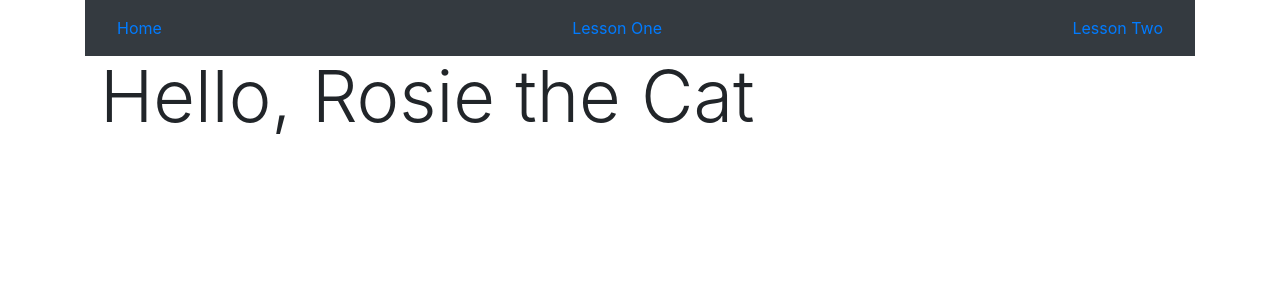
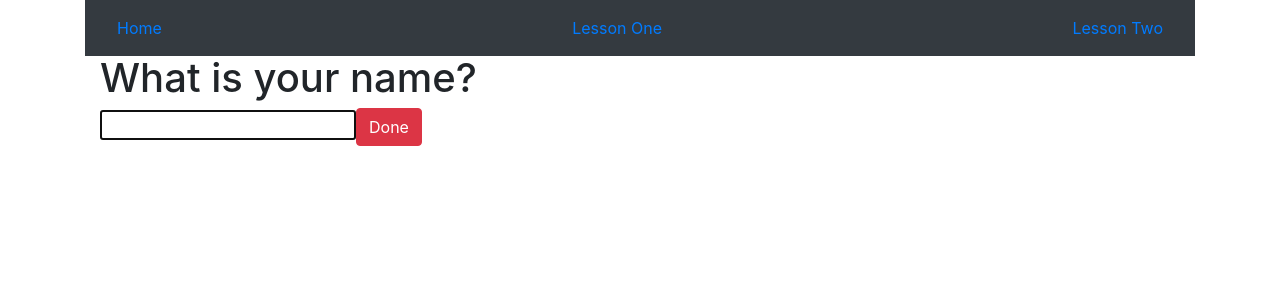
Before and after one commit to howardkitto/ProSpelling, a React (Create React App) app in the folder frontend/: page / in a window 1280 px wide. Shown: the top 300 px of the page. Built offline with nearby package versions, Linux system fonts and the light colour scheme.

Commit message:
basic user details form

```diff
--- a/frontend/src/containers/HomeContainer.js
+++ b/frontend/src/containers/HomeContainer.js
@@ -1,9 +1,10 @@
 import React, { Component } from 'react';
 import {connect} from 'react-redux'
-import {saveName} from '../redux/actionCreators'
 
 import Video from './Video'
 import rosie from '../video/Rosie.mp4'
+
+import UserDetailsForm from './UserDetailsForm'
 
 class HomeContainer extends Component{
 
@@ -13,8 +14,9 @@ render(){
   return(
 
     <div className="container">
-
-        <h1 className="display-3">Hello, {this.props.spellerName}</h1>
+      {(this.props.spellerName)?
+        <h1 className="display-3">Hello, {this.props.spellerName}</h1>:
+        <UserDetailsForm headerText = "What is your name?  "/>}
         <Video  src={rosie}
               height = {180}
               width = {302}
@@ -33,10 +35,4 @@ const mapStateToProps = state => {
   }
 }
 
-const mapDispatchToProps = dispatch => {
-  return {
-          name : dispatch(saveName('Rosie the Cat'))
-        }
-}
-
-export default connect(mapStateToProps, mapDispatchToProps)(HomeContainer)
+export default connect(mapStateToProps)(HomeContainer)
--- a/frontend/src/containers/LessonOneContainer.js
+++ b/frontend/src/containers/LessonOneContainer.js
@@ -1,4 +1,5 @@
 import React, { Component } from 'react';
+import {connect} from 'react-redux'
 
 
 import a from '../audio/a.mp3'
@@ -42,6 +43,8 @@ render(){
 <div>
         <div className="page-header">
         <h1>Short Vowel Sounds</h1>
+
+        {(this.props.spellerName)?<h2>Hello {this.props.spellerName}</h2>:null}
       </div>
             <div className="row">
       <div className="a_box"> {this.renderLetter('a', a)}</div>
@@ -63,4 +66,10 @@ render(){
 
 }
 
-export default LessonOneContainer
+const mapStateToProps = state => {
+  return {
+    spellerName: state.name
+  }
+}
+
+export default connect(mapStateToProps)(LessonOneContainer)
--- a/frontend/src/containers/LessonTwoContainer.js
+++ b/frontend/src/containers/LessonTwoContainer.js
@@ -1,4 +1,5 @@
 import React, { Component } from 'react';
+import {connect} from 'react-redux'
 
 import Video from './Video'
 import Jasmine1 from '../video/Jasmine1.mp4'
@@ -11,6 +12,7 @@ render(){
     return(
         <div>
         <h1>Lesson Two</h1>
+        {(this.props.spellerName)?<h2>Hello {this.props.spellerName}</h2>:null}
         <Video  src={Jasmine1}
                 height = {302}
                 width = {450}
@@ -22,4 +24,10 @@ render(){
 
 }
 
-export default LessonTwoContainer
+const mapStateToProps = state => {
+    return {
+      spellerName: state.name
+    }
+  }
+
+export default connect(mapStateToProps)(LessonTwoContainer)
--- /dev/null
+++ b/frontend/src/containers/UserDetailsForm.js
@@ -0,0 +1,59 @@
+import React, { Component } from 'react';
+import PropTypes from 'prop-types'
+
+import {connect} from 'react-redux'
+import {saveName} from '../redux/actionCreators'
+
+class UserDetailsForm extends Component{
+
+    constructor(){
+        super()
+        this.state = {
+            spellerName:''
+        }
+    }
+
+    handleText(e){
+        this.setState({spellerName:e.target.value})
+    }
+
+    submitForm(e){
+        e.preventDefault();
+        this.props.saveName(this.state.spellerName);
+    }
+
+    render(){
+        return(
+        <form onSubmit={(e)=>{this.submitForm(e)}}>
+            <h1>{this.props.headerText}</h1>
+            <input  type='text'
+                    autoFocus
+                    onChange={(e)=>{this.handleText(e)}}
+            />
+            <button type='submit'
+                    className='btn btn-danger'>Done
+            </button>
+        </form>
+    )}
+}
+
+const mapStateToProps = state => {
+    return {
+      spellerName: state.name
+    }
+  }
+
+  const mapDispatchToProps = dispatch => {
+    return {
+            saveName : (value) => dispatch(saveName(value))
+          }
+  }
+
+export default connect(mapStateToProps, mapDispatchToProps)(UserDetailsForm)
+
+
+
+UserDetailsForm.PropTypes = {
+    headerText:PropTypes.string.isRequired,
+
+}
--- a/frontend/src/redux/reducers/speller.js
+++ b/frontend/src/redux/reducers/speller.js
@@ -1,10 +1,10 @@
 //Speller - a person who spells with a specified ability
 
 function speller(state=[], action){
-    console.log('Reducer running')
+    // console.log('Reducer running')
     switch(action.type){
         case 'GET_SPELLER_NAME':
-        console.log('Reducer ' + JSON.stringify(action))
+        // console.log('Reducer ' + JSON.stringify(action))
             return{
                 name: action.name
             }
```
